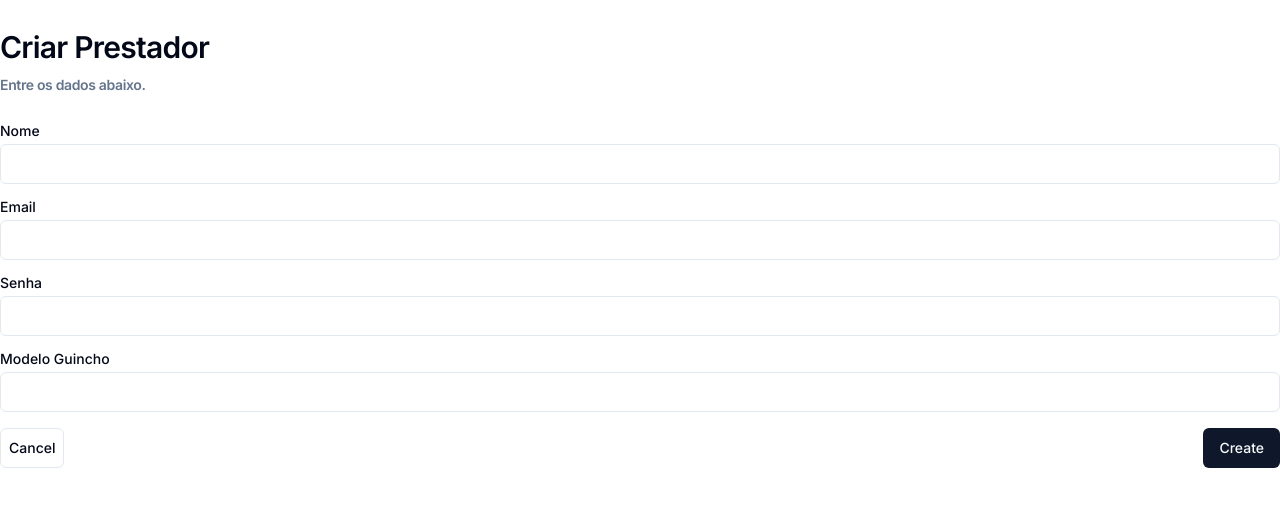
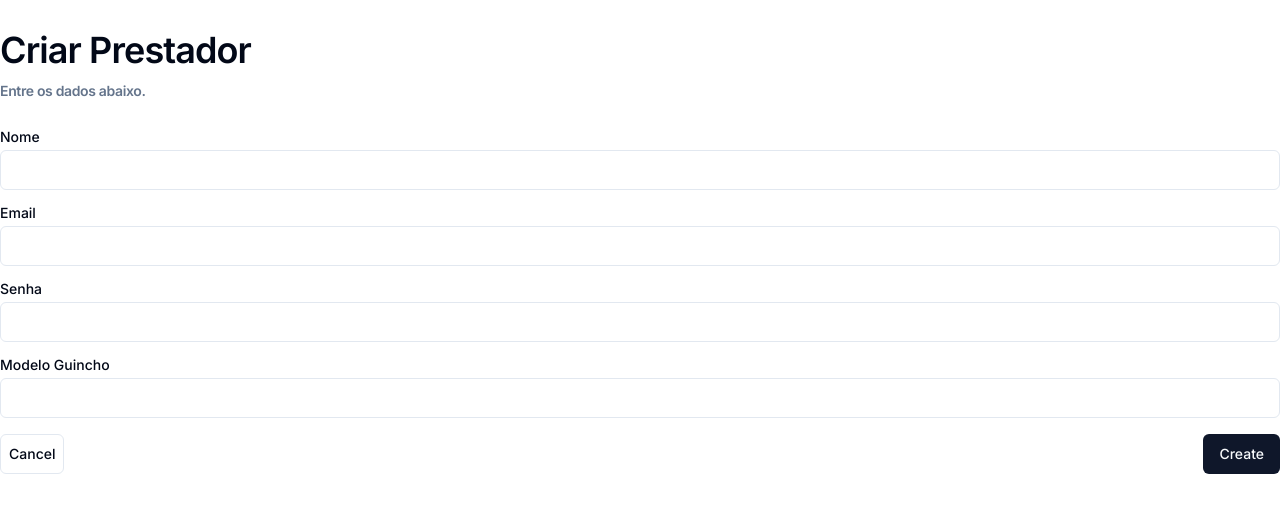
Before and after one commit to LuisMZampar/Sprint-4-WEB, a Next.js app: page /prestador/new in a window 1280 px wide. Shown: the top 512 px of the page. Built offline with nearby package versions, Linux system fonts and the light colour scheme.

Commit message:
Bigger font

```diff
--- a/src/app/prestador/[id]/page.jsx
+++ b/src/app/prestador/[id]/page.jsx
@@ -7,7 +7,7 @@ export default function Page({ params }) {
   return (
     <main className="max-w-7xl mx-auto">
       <div className="flex flex-col space-y-4 py-8">
-        <h1 className="text-3xl font-semibold leading-none tracking-tight">
+        <h1 className="text-4xl font-semibold leading-none tracking-tight">
           {id ? "Editar Prestador" : "Criar Prestador"}
         </h1>
         <h2 className="text-sm font-semibold leading-none tracking-tight text-muted-foreground">
```
